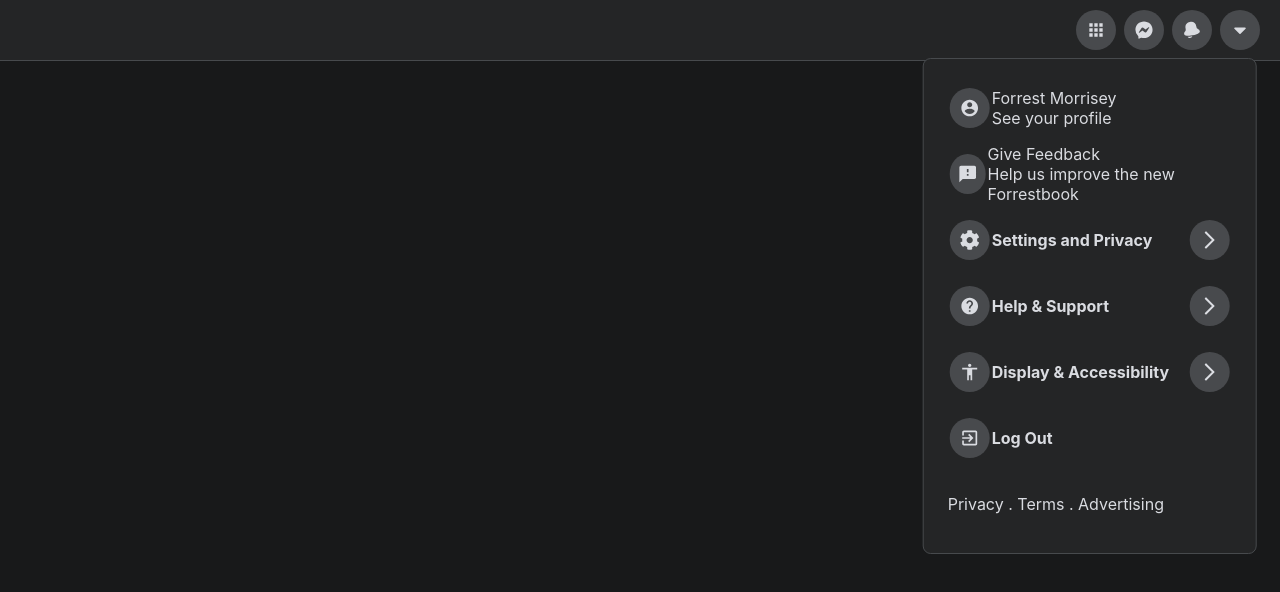
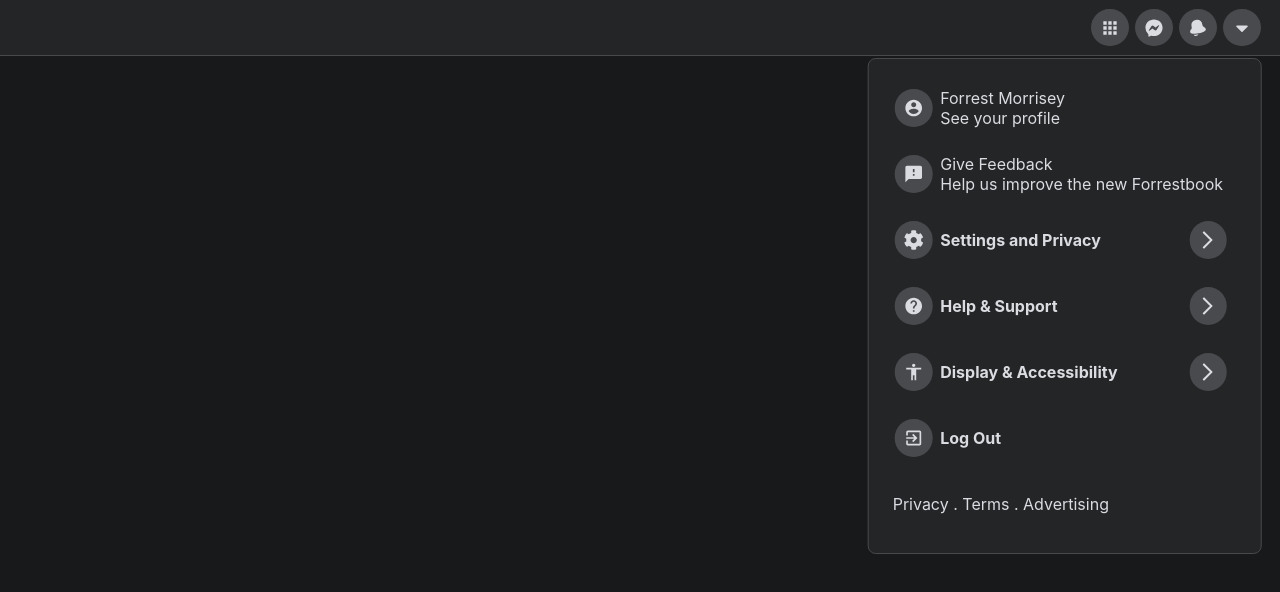
Before and after one commit to fmorrisey/FB_DropDown, a React (Create React App) app: page / in a window 1280 px wide. Shown: the top 592 px of the page. Built offline with nearby package versions, Linux system fonts and the light colour scheme.

Commit message:
Added left icon class to add padding and future styling

```diff
--- a/src/App.js
+++ b/src/App.js
@@ -68,7 +68,10 @@
         className="menu-item"
         onClick={() => props.goToMenu && setActiveMenu(props.goToMenu)}
       >
-        <span className={props.leftIcon ? "icon-button" : ""}>
+        <span
+          className={props.leftIcon ? "icon-button icon-left" : ""}
+          style={{}}
+        >
           {props.leftIcon}
         </span>
 
--- a/src/index.css
+++ b/src/index.css
@@ -18,7 +18,7 @@
   --bg-body: #18191a;
   --bg-accent: #48414d;
   --text-color: #dadce1;
-  --nav-size: 60px;
+  --nav-size: 55px;
   /* --nav-size: 3.13vw; */
   --border: 1px solid #474a4d;
   --border-color: #474a4d;
@@ -94,13 +94,17 @@
   margin-left: auto;
 }
 
+.icon-left {
+  margin-right: 0.5rem;
+}
+
 /* Dropdown Menu */
 
 .dropdown {
   position: absolute;
   top: 58px;
   /* width: 15.63vw; */
-  width: 300px;
+  width: 360px;
   transform: translateX(-45%);
   background-color: var(--bg);
   border: var(--border);
@@ -118,6 +122,7 @@
   border-radius: var(--border-radius);
   transition: background var(--speed);
   padding: 0.5rem;
+  margin-right: 0.5rem;
 }
 
 .menu-item:hover {
```
